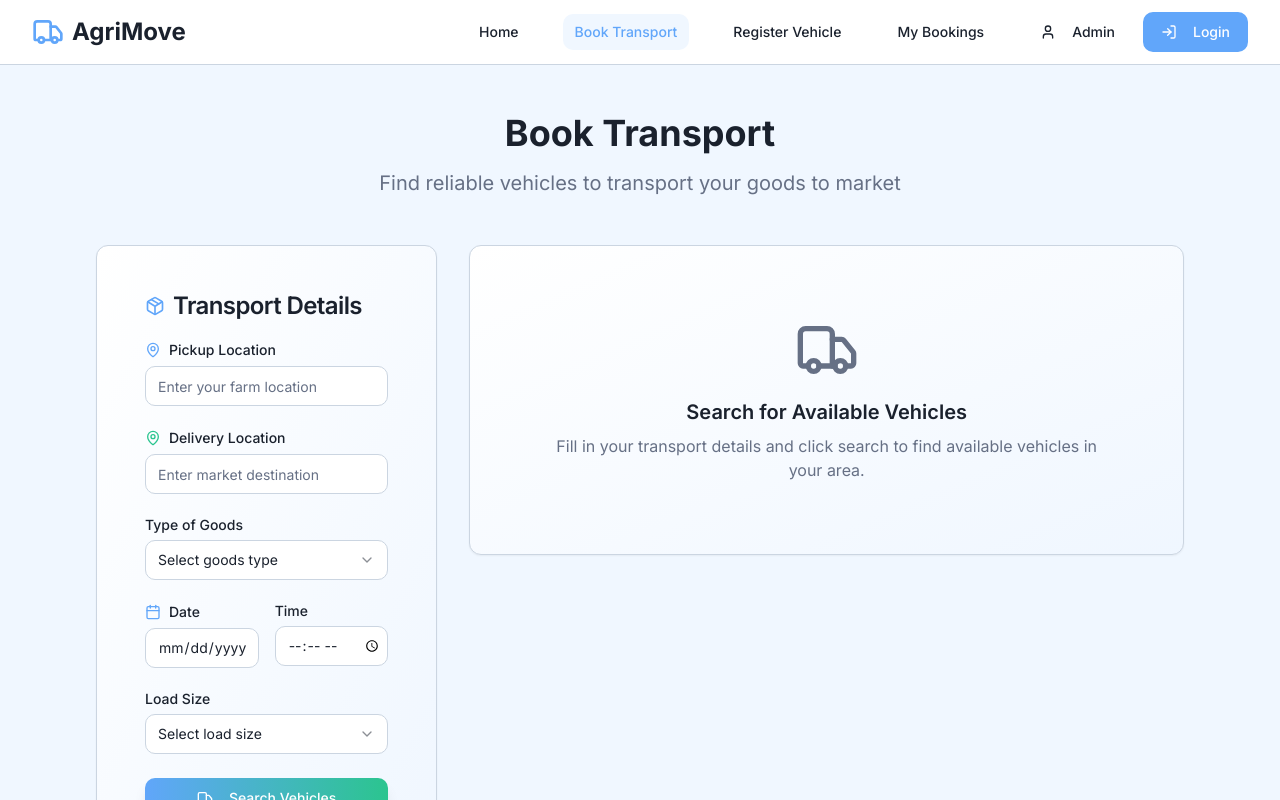
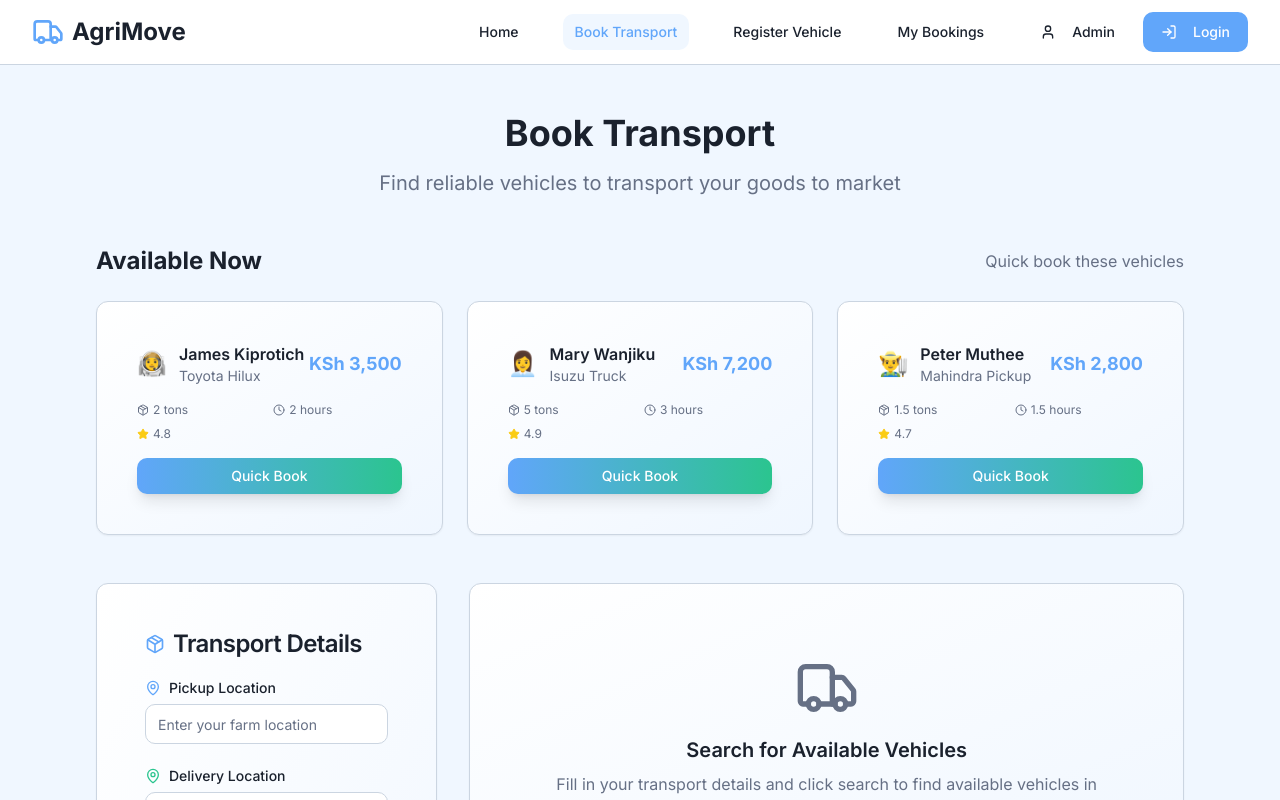
Before and after one commit to alliance74/african-farm-route, a React (Vite) app: page /book in a window 1280 px wide. Shown: the top 800 px of the page. Built offline with nearby package versions, Linux system fonts and the light colour scheme.

Commit message:
feat: Add random vehicles row to book page
Adds a row of randomly selected available vehicles to the Book Transport page.

```diff
--- a/src/pages/BookTransport.tsx
+++ b/src/pages/BookTransport.tsx
@@ -18,7 +18,7 @@ const BookTransport = () => {
     loadSize: '',
   });
 
-  const [searchResults, setSearchResults] = useState([
+  const [randomVehicles] = useState([
     {
       id: 1,
       driver: 'James Kiprotich',
@@ -51,6 +51,42 @@ const BookTransport = () => {
       eta: '1.5 hours',
       phone: '+254 733 654 321',
       avatar: '👨‍🌾',
+    },
+  ]);
+
+  const [searchResults, setSearchResults] = useState([
+    {
+      id: 4,
+      driver: 'Sarah Njeri',
+      vehicle: 'Nissan NV200',
+      capacity: '1 ton',
+      price: 'KSh 2,200',
+      rating: 4.6,
+      eta: '1 hour',
+      phone: '+254 745 123 987',
+      avatar: '👩‍💼',
+    },
+    {
+      id: 5,
+      driver: 'David Kimani',
+      vehicle: 'Mitsubishi Canter',
+      capacity: '3 tons',
+      price: 'KSh 4,800',
+      rating: 4.8,
+      eta: '2.5 hours',
+      phone: '+254 756 432 109',
+      avatar: '👨‍🔧',
+    },
+    {
+      id: 6,
+      driver: 'Grace Akinyi',
+      vehicle: 'Ford Ranger',
+      capacity: '1.8 tons',
+      price: 'KSh 3,200',
+      rating: 4.9,
+      eta: '1.8 hours',
+      phone: '+254 767 890 543',
+      avatar: '👩‍🌾',
     },
   ]);
 
@@ -91,6 +127,57 @@ const BookTransport = () => {
           <p className="text-xl text-muted-foreground">
             Find reliable vehicles to transport your goods to market
           </p>
+        </div>
+
+        {/* Random Available Vehicles Row */}
+        <div className="mb-12">
+          <div className="flex items-center justify-between mb-6">
+            <h2 className="text-2xl font-bold text-foreground">Available Now</h2>
+            <p className="text-muted-foreground">Quick book these vehicles</p>
+          </div>
+          <div className="grid grid-cols-1 md:grid-cols-3 gap-6">
+            {randomVehicles.map((vehicle) => (
+              <Card key={vehicle.id} className="card-elevated hover:scale-102 transition-transform">
+                <CardContent className="p-4">
+                  <div className="flex items-center justify-between mb-4">
+                    <div className="flex items-center space-x-3">
+                      <div className="text-2xl">{vehicle.avatar}</div>
+                      <div>
+                        <h3 className="font-semibold text-foreground">{vehicle.driver}</h3>
+                        <p className="text-sm text-muted-foreground">{vehicle.vehicle}</p>
+                      </div>
+                    </div>
+                    <div className="text-right">
+                      <div className="text-lg font-bold text-primary">{vehicle.price}</div>
+                    </div>
+                  </div>
+
+                  <div className="grid grid-cols-2 gap-2 text-xs text-muted-foreground mb-4">
+                    <div className="flex items-center">
+                      <Package className="h-3 w-3 mr-1" />
+                      {vehicle.capacity}
+                    </div>
+                    <div className="flex items-center">
+                      <Clock className="h-3 w-3 mr-1" />
+                      {vehicle.eta}
+                    </div>
+                    <div className="flex items-center">
+                      <Star className="h-3 w-3 mr-1 text-yellow-400 fill-current" />
+                      {vehicle.rating}
+                    </div>
+                  </div>
+
+                  <Button
+                    onClick={() => handleBooking(vehicle)}
+                    className="w-full btn-hero"
+                    size="sm"
+                  >
+                    Quick Book
+                  </Button>
+                </CardContent>
+              </Card>
+            ))}
+          </div>
         </div>
 
         <div className="grid grid-cols-1 lg:grid-cols-3 gap-8">
```
